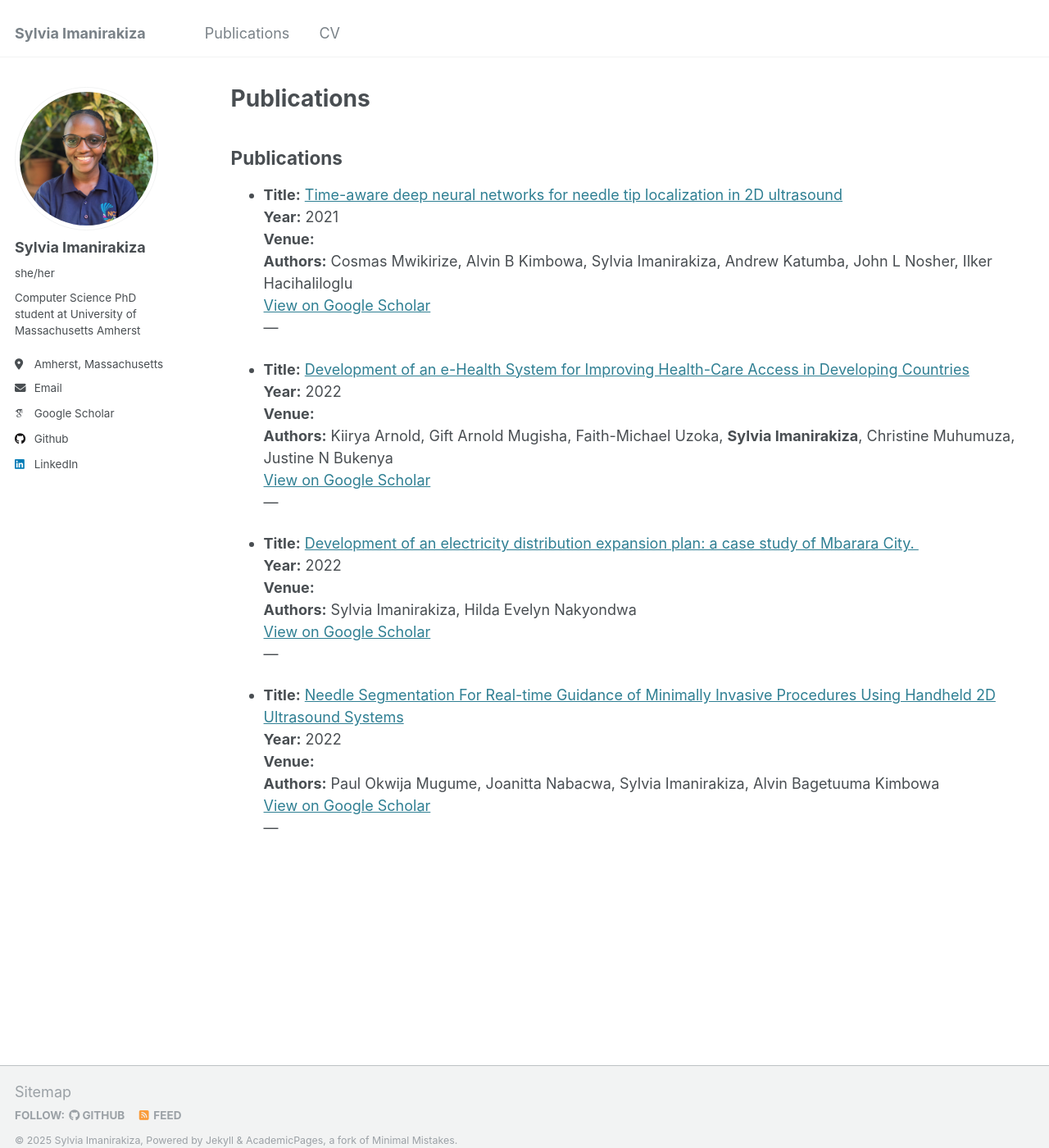
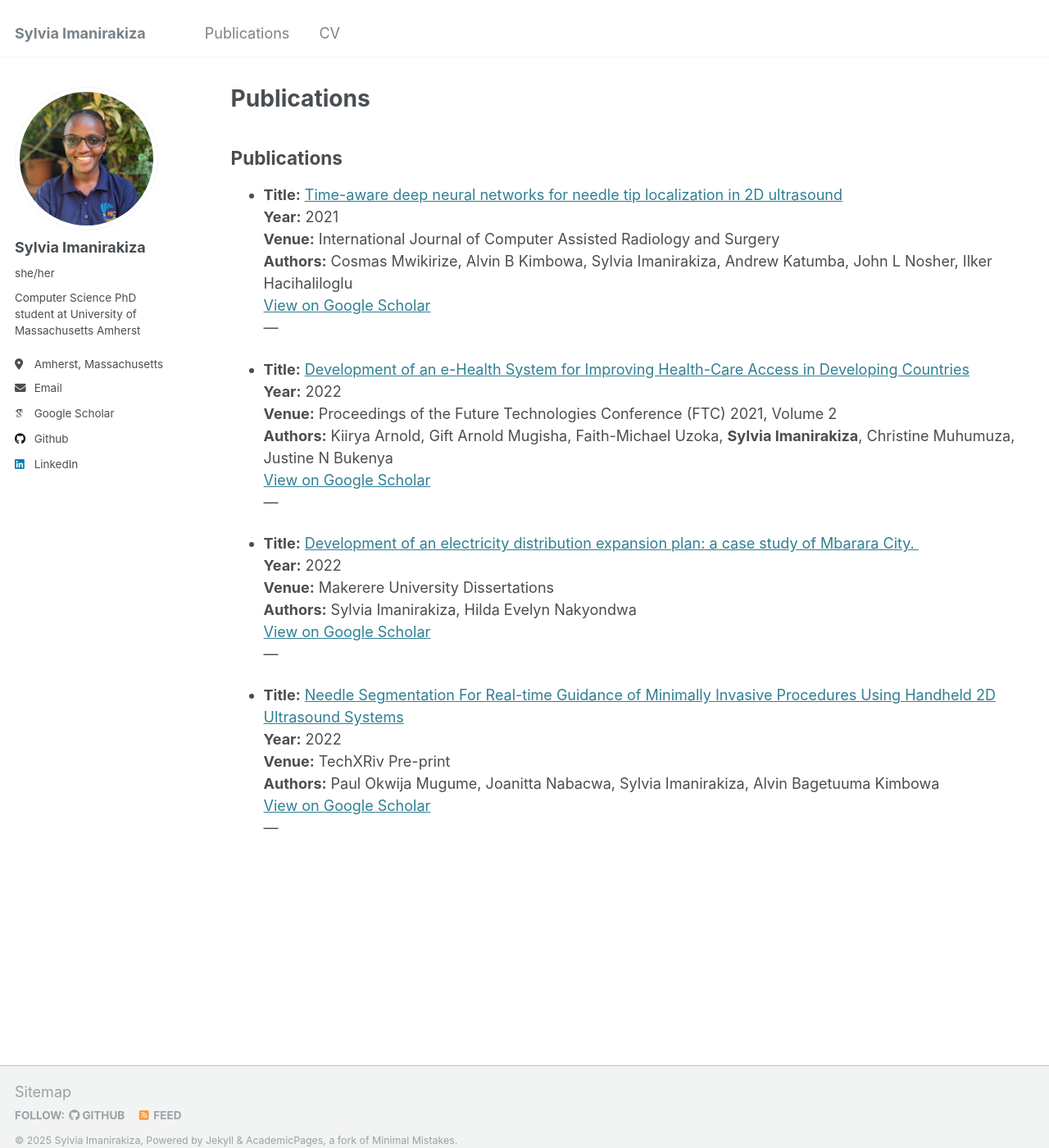
Before and after one commit to simanirakiza/simanirakiza.github.io, a Jekyll site: the page built from _pages/publication.md, in a window 1280 px wide and 1400 px high. Shown: the whole window at 82% size. Built offline with Jekyll 4.4.1, drawn with Linux system fonts in a browser that asks for light colours; some web fonts are replaced.

Commit message:
Update publications.json

```diff
--- a/_data/publications.json
+++ b/_data/publications.json
@@ -2,24 +2,28 @@
     {
         "title": "Time-aware deep neural networks for needle tip localization in 2D ultrasound",
         "year": "2021",
+        "venue": "International Journal of Computer Assisted Radiology and Surgery",
         "authors": "Cosmas Mwikirize, Alvin B Kimbowa, Sylvia Imanirakiza, Andrew Katumba, John L Nosher, Ilker Hacihaliloglu",
         "link": "https://scholar.google.com/citations?view_op=view_citation&hl=en&user=GSCldEoAAAAJ&citation_for_view=GSCldEoAAAAJ:u-x6o8ySG0sC"
     },
     {
         "title": "Development of an e-Health System for Improving Health-Care Access in Developing Countries",
         "year": "2022",
+        "venue": "Proceedings of the Future Technologies Conference (FTC) 2021, Volume 2",
         "authors" : "Kiirya Arnold, Gift Arnold Mugisha, Faith-Michael Uzoka, <b>Sylvia Imanirakiza</b>, Christine Muhumuza, Justine N Bukenya",
         "link": "https://scholar.google.com/citations?view_op=view_citation&hl=en&user=GSCldEoAAAAJ&citation_for_view=GSCldEoAAAAJ:d1gkVwhDpl0C"
     },
     {
         "title": "Development of an electricity distribution expansion plan: a case study of Mbarara City. \ufeff",
         "year": "2022",
+        "venue": "Makerere University Dissertations",
         "authors": "Sylvia Imanirakiza, Hilda Evelyn Nakyondwa",
         "link": "https://scholar.google.com/citations?view_op=view_citation&hl=en&user=GSCldEoAAAAJ&citation_for_view=GSCldEoAAAAJ:9yKSN-GCB0IC"
     },
     {
         "title": "Needle Segmentation For Real-time Guidance of Minimally Invasive Procedures Using Handheld 2D Ultrasound Systems",
         "year": "2022",
+        "venue": "TechXRiv Pre-print",
         "authors": "Paul Okwija Mugume, Joanitta Nabacwa, Sylvia Imanirakiza, Alvin Bagetuuma Kimbowa",
         "link": "https://scholar.google.com/citations?view_op=view_citation&hl=en&user=GSCldEoAAAAJ&citation_for_view=GSCldEoAAAAJ:u5HHmVD_uO8C"
     }
```
